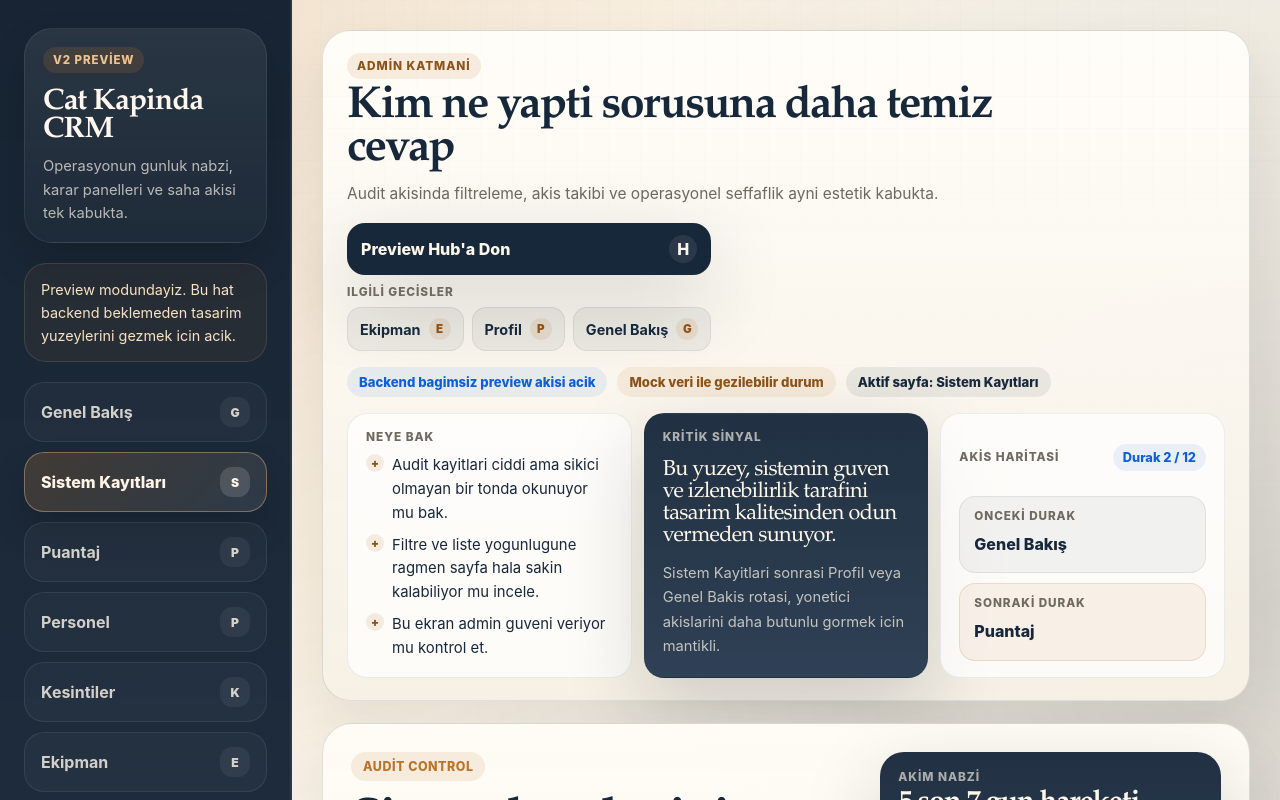
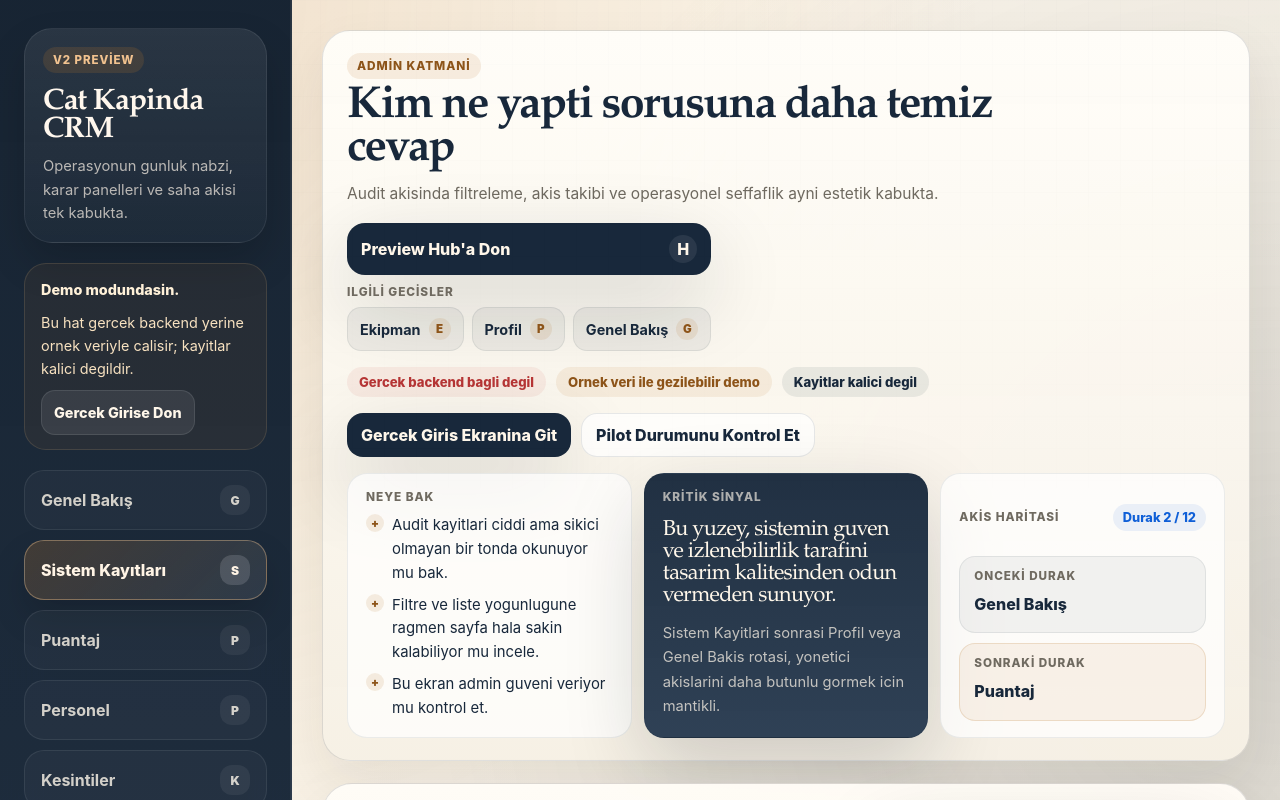
Before and after one commit to catkapinda/catkapinda-crm, a Next.js app in the folder v2/frontend/: page /preview/audit in a window 1280 px wide. Shown: the top 800 px of the page. Built offline with nearby package versions, Linux system fonts and the light colour scheme.

Commit message:
Make v2 preview mode explicit

```diff
--- a/v2/frontend/components/shell/app-shell.tsx
+++ b/v2/frontend/components/shell/app-shell.tsx
@@ -403,9 +403,30 @@ export function AppShell({
               color: "#f8e2c0",
               lineHeight: 1.6,
               fontSize: "0.9rem",
+              display: "grid",
+              gap: "10px",
             }}
           >
-            Preview modundayiz. Bu hat backend beklemeden tasarim yuzeylerini gezmek icin acik.
+            <div style={{ fontWeight: 800, color: "#fff1d8" }}>Demo modundasin.</div>
+            <div>Bu hat gercek backend yerine ornek veriyle calisir; kayitlar kalici degildir.</div>
+            <Link
+              href="/login"
+              style={{
+                display: "inline-flex",
+                alignItems: "center",
+                justifyContent: "center",
+                width: "fit-content",
+                padding: "10px 12px",
+                borderRadius: "14px",
+                background: "rgba(255,255,255,0.08)",
+                border: "1px solid rgba(255,255,255,0.1)",
+                color: "#fff7ea",
+                fontWeight: 800,
+                textDecoration: "none",
+              }}
+            >
+              Gercek Girise Don
+            </Link>
           </div>
         ) : null}
         <nav
@@ -707,13 +728,13 @@ export function AppShell({
                     display: "inline-flex",
                     padding: "7px 12px",
                     borderRadius: "999px",
-                    background: "rgba(15,95,215,0.08)",
-                    color: "#0f5fd7",
+                    background: "rgba(207,65,65,0.08)",
+                    color: "#b73636",
                     fontSize: "0.82rem",
                     fontWeight: 800,
                   }}
                 >
-                  Backend bagimsiz preview akisi acik
+                  Gercek backend bagli degil
                 </span>
                 <span
                   style={{
@@ -726,7 +747,7 @@ export function AppShell({
                     fontWeight: 800,
                   }}
                 >
-                  Mock veri ile gezilebilir durum
+                  Ornek veri ile gezilebilir demo
                 </span>
                 <span
                   style={{
@@ -739,8 +760,51 @@ export function AppShell({
                     fontWeight: 800,
                   }}
                 >
-                  Aktif sayfa: {activeItem}
+                  Kayitlar kalici degil
                 </span>
+              </div>
+
+              <div
+                style={{
+                  display: "flex",
+                  flexWrap: "wrap",
+                  gap: "10px",
+                }}
+              >
+                <Link
+                  href="/login"
+                  style={{
+                    display: "inline-flex",
+                    alignItems: "center",
+                    justifyContent: "center",
+                    padding: "11px 14px",
+                    borderRadius: "16px",
+                    background: "var(--surface-ink)",
+                    color: "#fff7ea",
+                    fontWeight: 800,
+                    textDecoration: "none",
+                    boxShadow: "var(--shadow-deep)",
+                  }}
+                >
+                  Gercek Giris Ekranina Git
+                </Link>
+                <Link
+                  href="/status"
+                  style={{
+                    display: "inline-flex",
+                    alignItems: "center",
+                    justifyContent: "center",
+                    padding: "11px 14px",
+                    borderRadius: "16px",
+                    border: "1px solid rgba(24,40,59,0.1)",
+                    background: "rgba(255,255,255,0.72)",
+                    color: "var(--text)",
+                    fontWeight: 800,
+                    textDecoration: "none",
+                  }}
+                >
+                  Pilot Durumunu Kontrol Et
+                </Link>
               </div>
 
               <div
```
